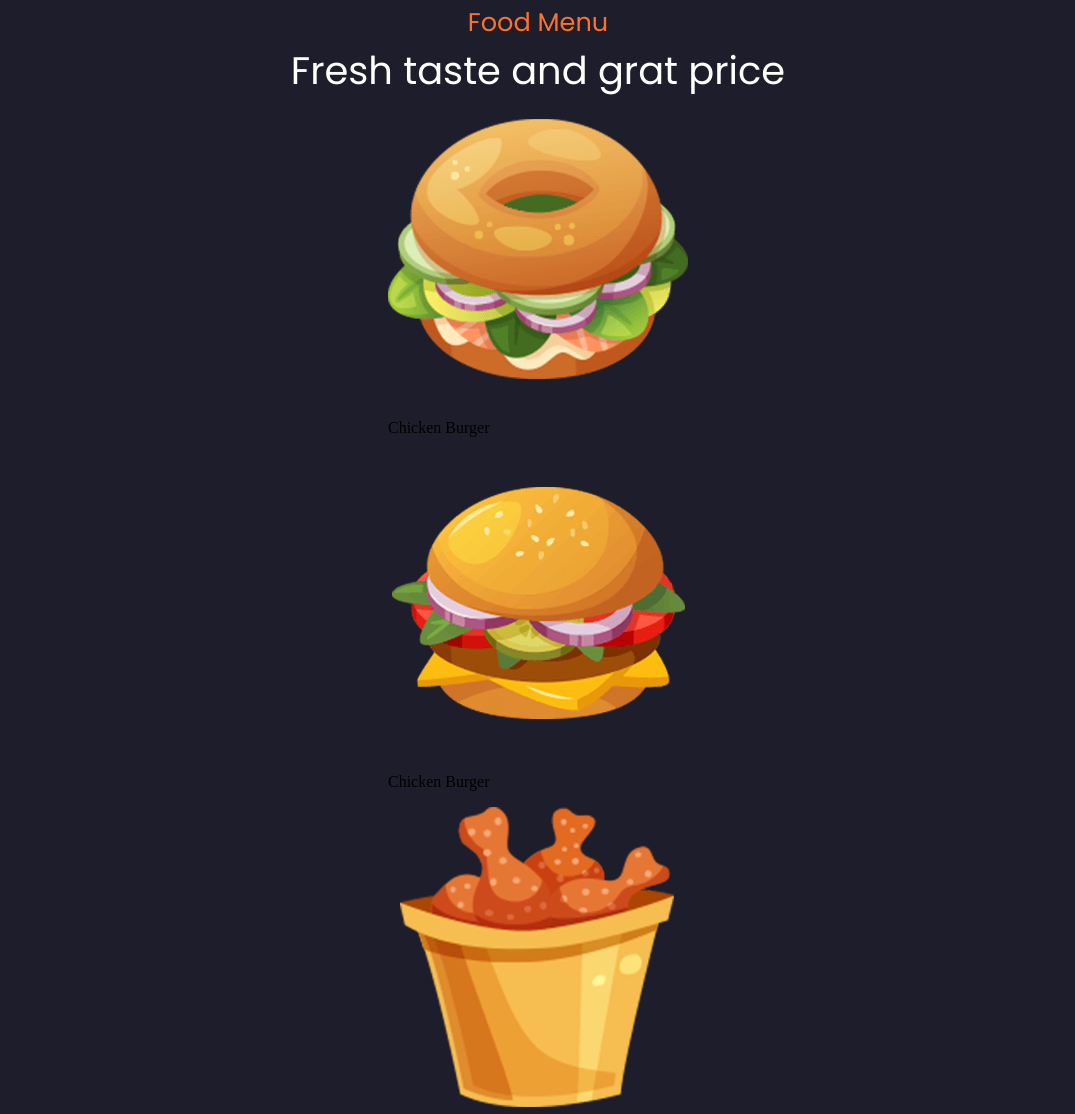
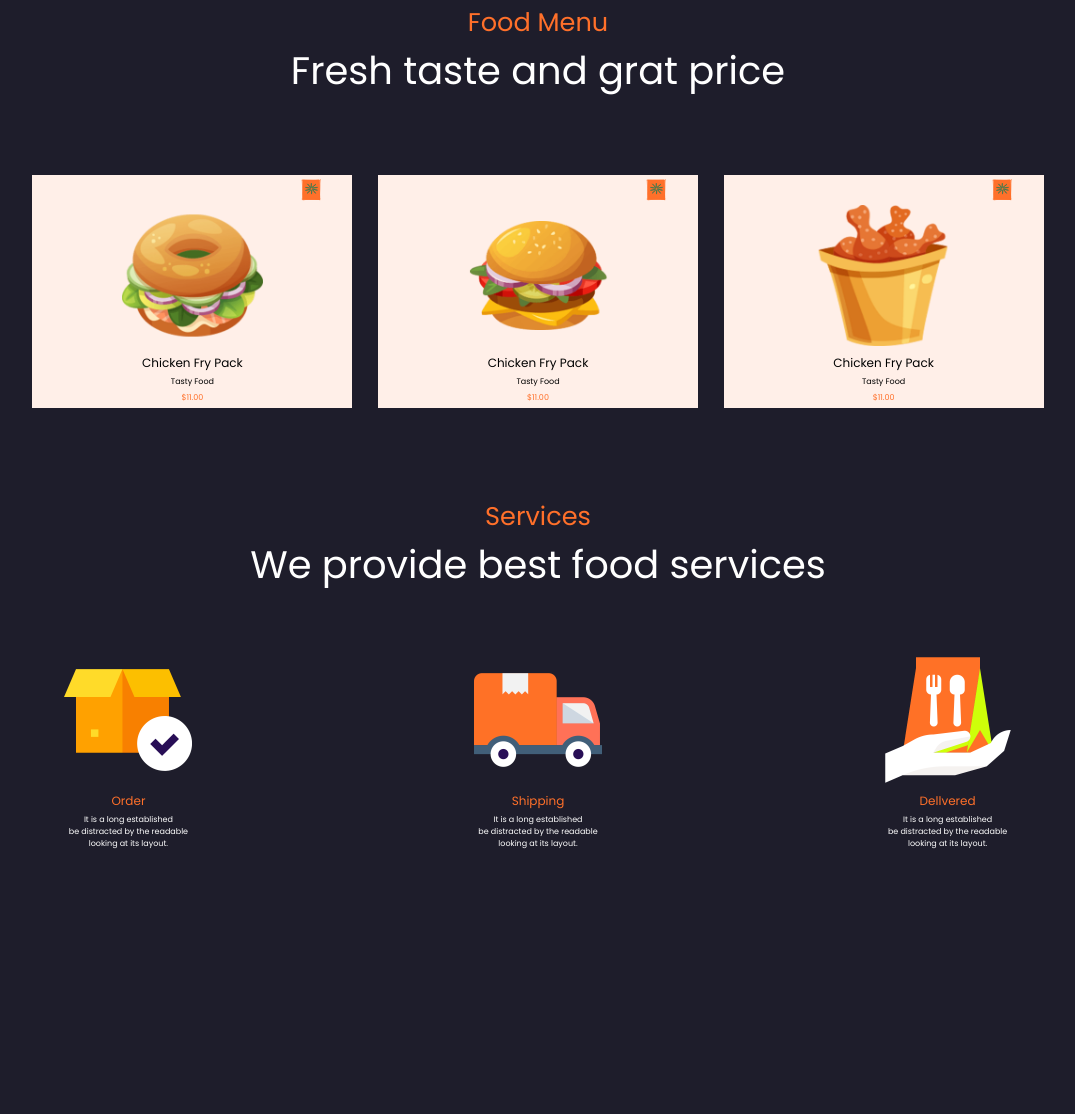
Before and after one commit to KevinnNeira/proyectoWeb, a plain HTML site: page index.html in a window 1280 px wide. Shown: the part 1330-2444 px from the top of the page, without its empty margins (102-1177 px from the left). After the commit the page ends 2217 px from the top, so only its background shows below. Drawn offline with nearby package versions, Linux system fonts and the light colour scheme.

Commit message:
se finalizp la web

```diff
--- a/css/stye.css
+++ b/css/stye.css
@@ -5,9 +5,6 @@ body{
 .maincontainer{
     display: flex;
     flex-direction: column;
-}
-.header{
-    background-color: #ff702a;
 }
 #quit{
     margin-left: 1vw;
@@ -24,6 +21,8 @@ body{
     height: 30px;
 }
 .bar{
+    margin-left: 10%;
+    margin-right: 10%;
     display: flex;
     background-color: red;
 }
@@ -157,3 +156,102 @@ body{
     font-size: 3vw;
     font-family: 'Poppins', sans-serif;
 }
+.galery{
+    margin-left: 10%;
+    margin-right: 10%;
+    margin-top: 5%;
+    display: flex;
+    align-items: center;
+    justify-content: center;
+    flex-direction: row;
+}
+.items{
+    display: flex;
+    align-items: center;
+    width: 25vw;
+    justify-content: center;
+    flex-direction: column;
+    margin: 1vw;
+    background-color: #ffefe8;
+}
+#imgfood{
+    margin-bottom: 1vh;
+    z-index: +1;
+    width: 11vw;
+    transition: 1s;
+}
+#imgfood:hover{
+    transform: scale(1.2);
+}
+#product{
+    color: black;
+    margin: 0;
+    margin-bottom: 0.5vh;
+    font-size: 1.5vh;
+    font-family: 'Poppins', sans-serif;
+}
+#descriptionfood{
+    color: black;
+    margin: 0;
+    margin-bottom: 0.5vh;
+    font-size: 1vh;
+    font-family: 'Poppins', sans-serif;
+}
+#price{
+    color:  #ff702a;
+    margin: 0;
+    margin-bottom: 0.5vh;
+    font-size: 1vh;
+    font-family: 'Poppins', sans-serif;
+}
+#star{
+    width: 3.5vh;
+    margin-left: 18.5vw;
+}
+.services{
+    display: flex;
+    align-items: center;
+    justify-content: center;
+    flex-direction: column;
+    margin-left: 10%;
+    margin-right: 10%;
+}
+#mintitleservices{
+    color: #ff702a;
+    margin: 0;
+    margin-top: 6vw;
+    font-size: 2vw;
+    font-family: 'Poppins', sans-serif;
+}
+.itemss{
+    display: flex;
+    align-items: center;
+    width: 30vw;
+    justify-content: center;
+    flex-direction: column;
+    margin: 1vw;
+}
+#imgservices{
+    margin-bottom: 1vh;
+    z-index: +1;
+    width: 10vw;
+    transition: 1s;
+}
+#imgservices:hover{
+    transform: scale(1.2);
+}
+#descriptionservices{
+    color:  white;
+    margin: 0;
+    margin-bottom: 2vh;
+    font-size: 1vh;
+    font-family: 'Poppins', sans-serif;
+    text-align: center;
+}
+#productservices{
+    color: #ff702a;
+    margin: 0;
+    margin-bottom: 0.5vh;
+    font-size: 1.5vh;
+    font-family: 'Poppins', sans-serif;
+}
--- a/index.html
+++ b/index.html
@@ -16,8 +16,8 @@
         </div>
         <div class="bar">
             <p id="titlebar">Foods</p>
-            <img id="box" src="storage/img/box.svg">
             <p id="home">Home</p>
+            <p></p>
         </div>
         <div class="content">
             <p id="titlecontent">Full Website</p>
@@ -37,19 +37,48 @@
                 <p id="titlefood">Fresh taste and grat price</p>
                 <div class="galery">
                     <div class="items">
+                        <img id="star" src="storage/img/star.svg">
                         <img id="imgfood" src="storage/img/food1.png">
-                        <p>Chicken Burger</p>
+                        <p id="product">Chicken Fry Pack</p>
+                        <p id="descriptionfood">Tasty Food</p>
+                        <p id="price">$11.00</p>
                     </div>
                     <div class="items">
+                        <img id="star" src="storage/img/star.svg">
                         <img id="imgfood" src="storage/img/food2.png">
-                        <p>Chicken Burger</p>
+                        <p id="product">Chicken Fry Pack</p>
+                        <p id="descriptionfood">Tasty Food</p>
+                        <p id="price">$11.00</p>
                     </div>
                     <div class="items">
+                        <img id="star" src="storage/img/star.svg">
                         <img id="imgfood" src="storage/img/food3.png">
-
+                        <p id="product">Chicken Fry Pack</p>
+                        <p id="descriptionfood">Tasty Food</p>
+                        <p id="price">$11.00</p>
                     </div>
                 </div>
-
+            </div>
+            <div class="services">
+                <p id="mintitleservices">Services</p>
+                <p id="titlefood">We provide best food services</p>
+                <div class="galery">
+                    <div class="itemss">
+                        <img id="imgservices" src="storage/img/s1.png">
+                        <p id="productservices">Order</p>
+                        <p id="descriptionservices">It is a long established<br>be distracted by the readable<br>looking at its layout.</p>
+                    </div>
+                    <div class="itemss">
+                        <img id="imgservices" src="storage/img/s2.png">
+                        <p id="productservices">Shipping</p>
+                        <p id="descriptionservices">It is a long established<br>be distracted by the readable<br>looking at its layout.</p>
+                    </div>
+                    <div class="itemss">
+                        <img id="imgservices" src="storage/img/s3.png">
+                        <p id="productservices">Dellvered</p>
+                        <p id="descriptionservices">It is a long established<br>be distracted by the readable<br>looking at its layout.</p>
+                    </div>
+                </div>
             </div>
     </div>
 </body>
```
Also changed, not shown: storage/img/star.svg (added).
